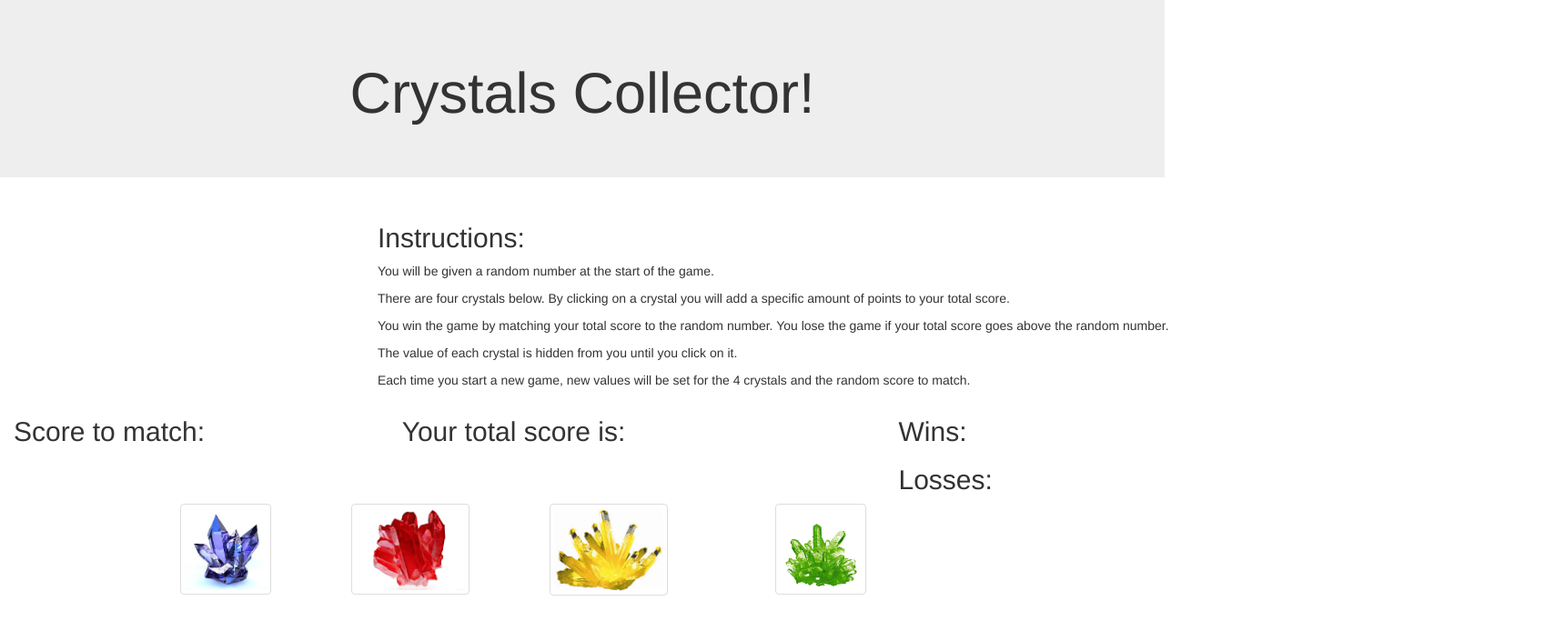
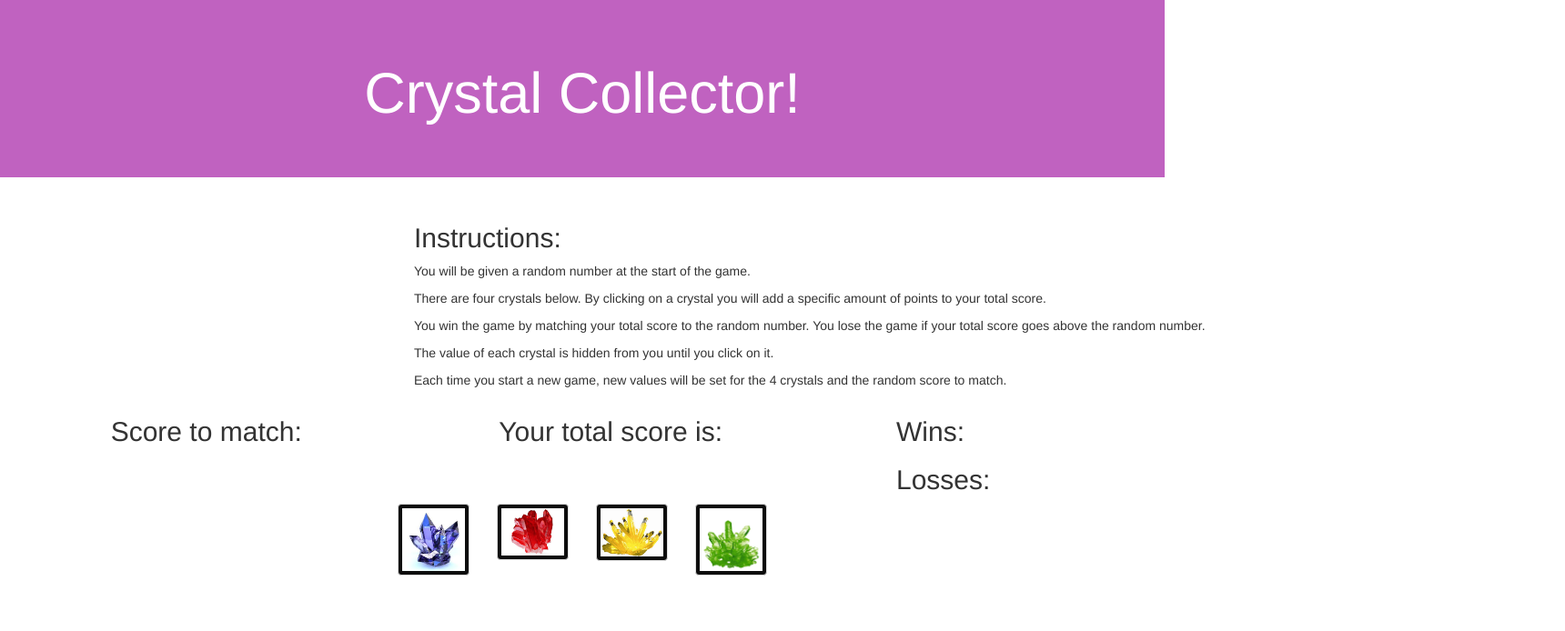
Before and after one commit to MarkPish/unit-4-game, a plain HTML site: page index.html in a window 1280 px wide. Shown: the whole page at 91% size, 1720 px wide, since content can reach past the window. Drawn offline with nearby package versions, Linux system fonts and the light colour scheme.

Commit message:
css changes

```diff
--- a/assets/css/style.css
+++ b/assets/css/style.css
@@ -1,20 +1,30 @@
-*/
-
 .jumbotron {
-background-image: url("../images/jumbotron-bg.jpg");
 background-size: cover;
-color: inherit;
-background-color: purple;
-
+background-color: rgb(192, 98, 192);
 }
 
 .jumbotron h1 {
-    color: #000;
+    color: white;
     justify-items: left;
 
 }
 
 .instructions {
     text-align: left;
-    margin-left: 400px;
+    margin-left: 440px;
+
 }
+
+.img-thumbnail {
+    display: inline-block;
+    max-width: 100%;
+    height: auto;
+    padding: 4px;
+    line-height: 1.42857143;
+    background-color: rgb(12, 12, 12);
+    border: 1px solid #ddd;
+    border-radius: 4px;
+    -webkit-transition: all .2s ease-in-out;
+    -o-transition: all .2s ease-in-out;
+    transition: all .2s ease-in-out;
+}
--- a/assets/javascript/game.js
+++ b/assets/javascript/game.js
@@ -0,0 +1,53 @@
+
+// Generate randon mumber.....use a document.ready?
+$(document).ready(function()
+ {
+    let Random=Math.floor(Math.random()*120+19)
+
+
+// Display random number
+$("#scoreToMatch").text(Random);
+
+// Generate random number for each crystal
+    let num1= Math.floor(Math.random()*12+1)
+    let num2= Math.floor(Math.random()*12+1)
+    let num3= Math.floor(Math.random()*12+1)
+    let num4= Math.floor(Math.random()*12+1)
+
+
+// Create variables to keep track of wins, losses and total score...research .text?
+
+    let playerTotal = 0;
+    let wins = 0;
+    let losses = 0;
+
+$("#wins").text(wins);
+$("#losses").text(losses);
+
+// Reset the game
+function reset(){
+    Random=Math.floor(Math.random()*120+19)
+    console.log(Random)
+}
+
+
+}
+
+
+
+
+// Display wins
+
+
+
+// Display losses
+
+
+
+
+// Create buttons for the crystal images
+
+
+
+
+// Clicking crystals
--- a/index.html
+++ b/index.html
@@ -7,9 +7,11 @@
 
     <!-- insert Reset CSS here -->
     <link rel="stylesheet" type="text/css" href="assets/css/reset.css"/>
-    <link rel="stylesheet" href="assets/css/style.css"/>
+    <link rel="stylesheet" href="https://maxcdn.bootstrapcdn.com/bootstrap/3.3.7/css/bootstrap.min.css"/>
 
-    <link rel="stylesheet" href="https://maxcdn.bootstrapcdn.com/bootstrap/3.3.7/css/bootstrap.min.css"/>
+
+    <link rel="stylesheet" type="text/css" href="assets/css/style.css"/>
+
 
         <!--identify additional jquery, javascript and css links needed  -->
 </head>
@@ -17,7 +19,7 @@
 <body>
 
         <div class="jumbotron text-center">
-            <h1>Crystals Collector!</h1>
+            <h1>Crystal Collector!</h1>
         </div>
 
         <div class="container-fluid">
@@ -33,11 +35,12 @@
                 </div>
             </div>
             <div class="row">
+                <div class="col-sm-1"></div>
                 <div class="col-sm-4">
                     <h2>Score to match: <span id="scoreToMatch"></span></h2>
                 </div>
             <div class="row">
-                <div class="col-sm-5">
+                <div class="col-sm-4">
                     <h2>Your total score is: <span id="totalScore"></span></h2>
                 </div>
             <div class="row">
@@ -49,18 +52,20 @@
             </div>
 
             <div class="row text-right">
-                <div class="col-sm-3">
+                <div class="col-sm-4"></div>
+                <div class="col-sm-1">
                     <img src="assets/images/blue-crystal.jpg" class="img-thumbnail blue" alt="Blue Crystal" width="100" height="100" />
                 </div>
-                <div class="col-sm-2">
+                <div class="col-sm-1">
                         <img src="assets/images/red-crystal.jpg" class="img-thumbnail red" alt="Red Crystal" width="130" height="130" />
                 </div>
-                <div class="col-sm-2">
+                <div class="col-sm-1">
                         <img src="assets/images/yellow-crystal.jpg" class="img-thumbnail yellow" alt="Yellow Crystal" width="130" height="130" />
                 </div>
-                <div class="col-sm-2">
+                <div class="col-sm-1">
                         <img src="assets/images/green-crystal.jpg" class="img-thumbnail green" alt="Green Crystal" width="100" height="100" />
                 </div>
+                <div class="col-sm-4"></div>
             </div>
             </div>
         </div>
```
